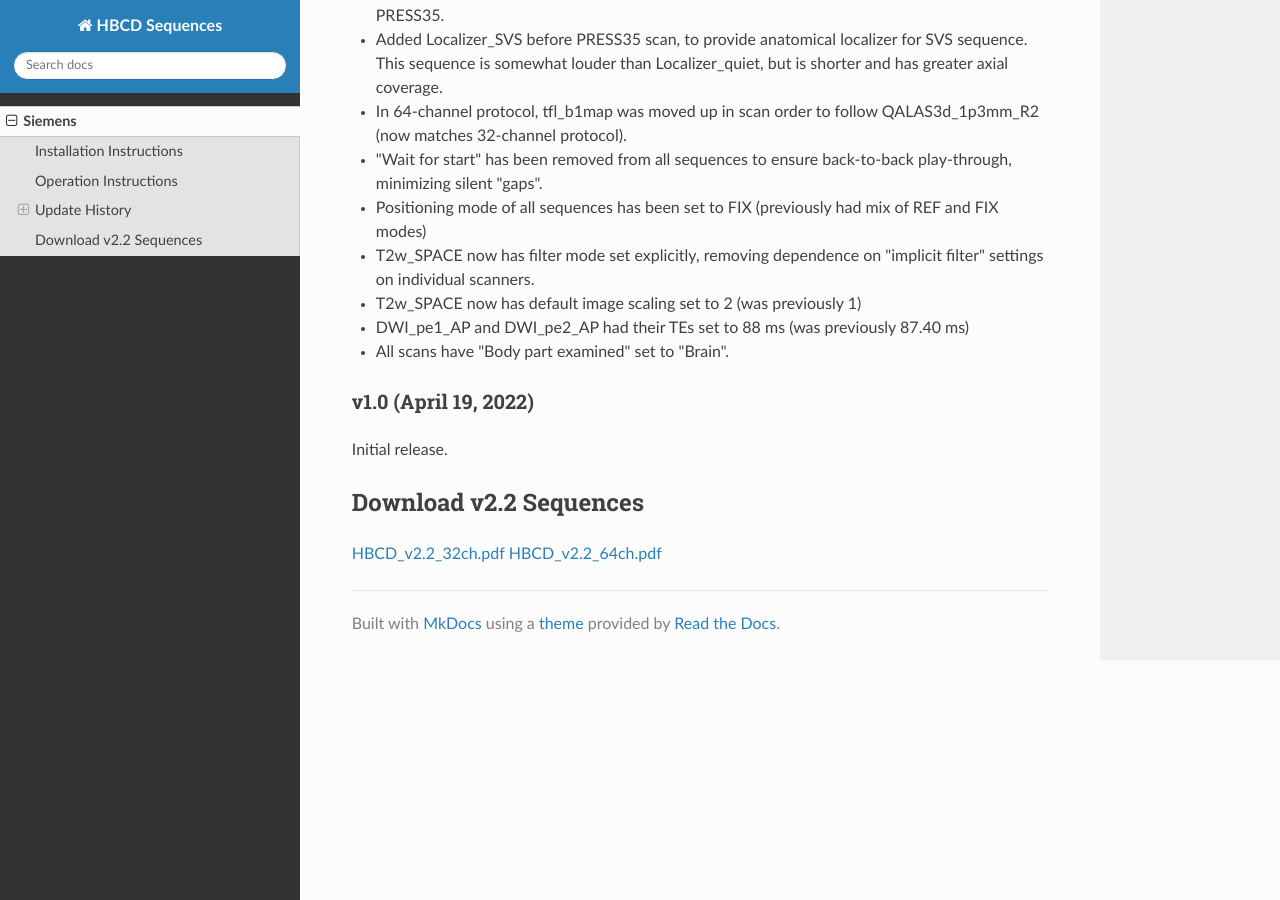
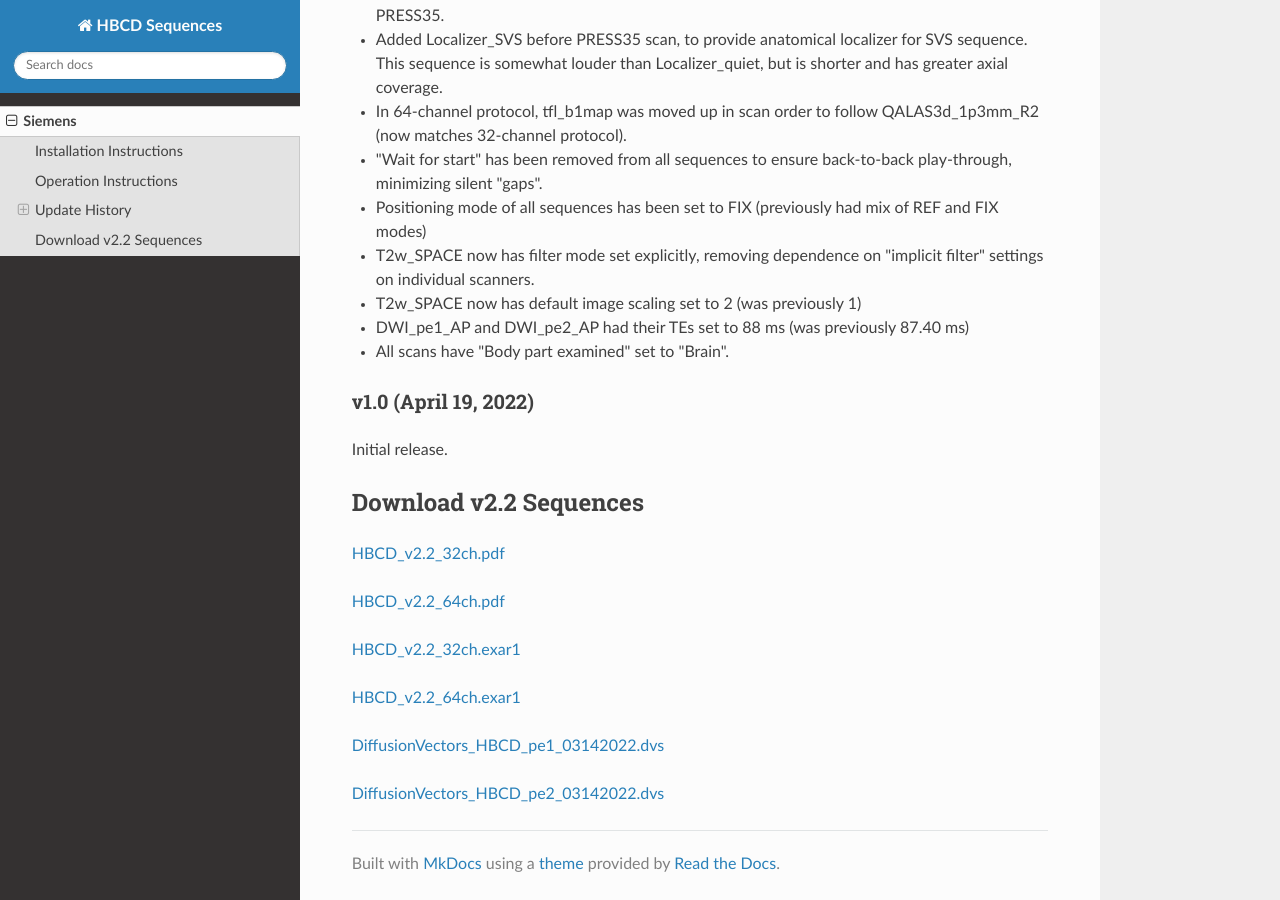
Before and after one commit to DCAN-Labs/hbcdsequences, an MkDocs documentation site: the page built from docs/siemens.md, in a window 1280 px wide and 900 px high, scrolled down 7488 px. Built offline with MkDocs 1.6.1, drawn with Linux system fonts in a browser that asks for light colours; nearby versions of some CDN libraries.

Commit message:
Update siemens.md

```diff
--- a/docs/siemens.md
+++ b/docs/siemens.md
@@ -286,4 +286,13 @@ Initial release.
 
 ## Download v2.2 Sequences
 [HBCD_v2.2_32ch.pdf](v2.2_sequences/siemens/HBCD_v2.2_32ch.pdf)
+
 [HBCD_v2.2_64ch.pdf](v2.2_sequences/siemens/HBCD_v2.2_64ch.pdf)
+
+[HBCD_v2.2_32ch.exar1](v2.2_sequences/siemens/HBCD_v2.2_32ch.exar1)
+
+[HBCD_v2.2_64ch.exar1](v2.2_sequences/siemens/HBCD_v2.2_64ch.exar1)
+
+[DiffusionVectors_HBCD_pe1_03142022.dvs](v2.2_sequences/siemens/DiffusionVectors_HBCD_pe1_03142022.dvs)
+
+[DiffusionVectors_HBCD_pe2_03142022.dvs](v2.2_sequences/siemens/DiffusionVectors_HBCD_pe2_03142022.dvs)
```
